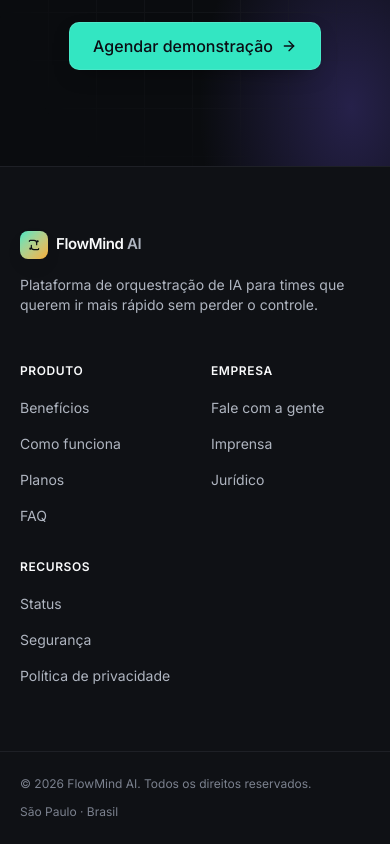
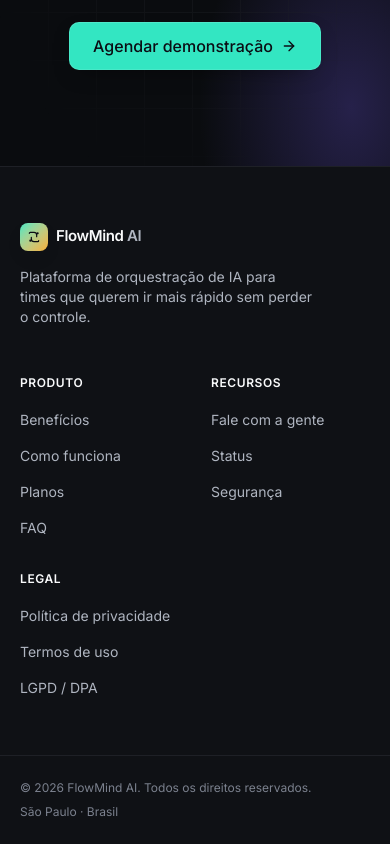
Before and after one commit to renato-carv/FlowMind-AI, a Next.js app: page / in a window 390 px wide. Shown: the part 10757-11601 px from the top of the page. Built offline with nearby package versions, Linux system fonts and the light colour scheme.

Commit message:
feat(footer): grid 3 colunas brand/links/copyright e mobile stack
Brand+tagline (col 1), 3 grupos de links produto/recursos/legal (col 2-3
em lg), copyright + location na barra inferior. Mobile faz stack. Renomeia
coluna 'Empresa' para 'Recursos' e adiciona 'Legal' por padrão.

```diff
--- a/components/layout/footer.tsx
+++ b/components/layout/footer.tsx
@@ -6,12 +6,16 @@ import { footer } from "@/lib/copy/site";
 export function Footer() {
   return (
     <footer className="border-border/60 bg-bg-elevated relative border-t">
-      <Container className="grid gap-12 py-16 lg:grid-cols-[1.5fr_2fr] lg:gap-20">
+      <Container className="grid gap-12 py-14 sm:py-16 lg:grid-cols-3 lg:gap-10 lg:py-20">
         <div className="flex flex-col gap-4">
           <Logo />
-          <p className="text-fg-muted max-w-sm text-sm">{footer.tagline}</p>
+          <p className="text-fg-muted max-w-xs text-sm text-pretty">{footer.tagline}</p>
         </div>
-        <div className="grid grid-cols-2 gap-8 sm:grid-cols-3">
+
+        <nav
+          aria-label="Rodapé"
+          className="grid grid-cols-2 gap-8 sm:grid-cols-3 lg:col-span-2 lg:gap-10"
+        >
           {footer.columns.map((col) => (
             <div key={col.title}>
               <h3 className="text-fg text-xs font-semibold tracking-wider uppercase">
@@ -22,7 +26,7 @@ export function Footer() {
                   <li key={link.label}>
                     <Link
                       href={link.href}
-                      className="text-fg-muted hover:text-fg text-sm transition-colors"
+                      className="text-fg-muted hover:text-fg rounded-sm text-sm transition-colors"
                     >
                       {link.label}
                     </Link>
@@ -31,12 +35,13 @@ export function Footer() {
               </ul>
             </div>
           ))}
-        </div>
+        </nav>
       </Container>
+
       <div className="border-border/60 border-t">
-        <Container className="text-fg-subtle flex flex-col items-start justify-between gap-3 py-6 text-xs sm:flex-row sm:items-center">
+        <Container className="text-fg-subtle flex flex-col items-start justify-between gap-2 py-6 text-xs sm:flex-row sm:items-center">
           <span>{footer.legal}</span>
-          <span>São Paulo · Brasil</span>
+          <span>{footer.location}</span>
         </Container>
       </div>
     </footer>
--- a/lib/copy/site.ts
+++ b/lib/copy/site.ts
@@ -27,21 +27,22 @@ export const footer = {
       ],
     },
     {
-      title: "Empresa",
+      title: "Recursos",
       links: [
         { href: "mailto:contato@flowmind.ai", label: "Fale com a gente" },
-        { href: "mailto:imprensa@flowmind.ai", label: "Imprensa" },
-        { href: "mailto:juridico@flowmind.ai", label: "Jurídico" },
+        { href: "#", label: "Status" },
+        { href: "#", label: "Segurança" },
       ],
     },
     {
-      title: "Recursos",
+      title: "Legal",
       links: [
-        { href: "#", label: "Status" },
-        { href: "#", label: "Segurança" },
         { href: "#", label: "Política de privacidade" },
+        { href: "#", label: "Termos de uso" },
+        { href: "mailto:juridico@flowmind.ai", label: "LGPD / DPA" },
       ],
     },
   ],
   legal: "© 2026 FlowMind AI. Todos os direitos reservados.",
+  location: "São Paulo · Brasil",
 } as const;
```
